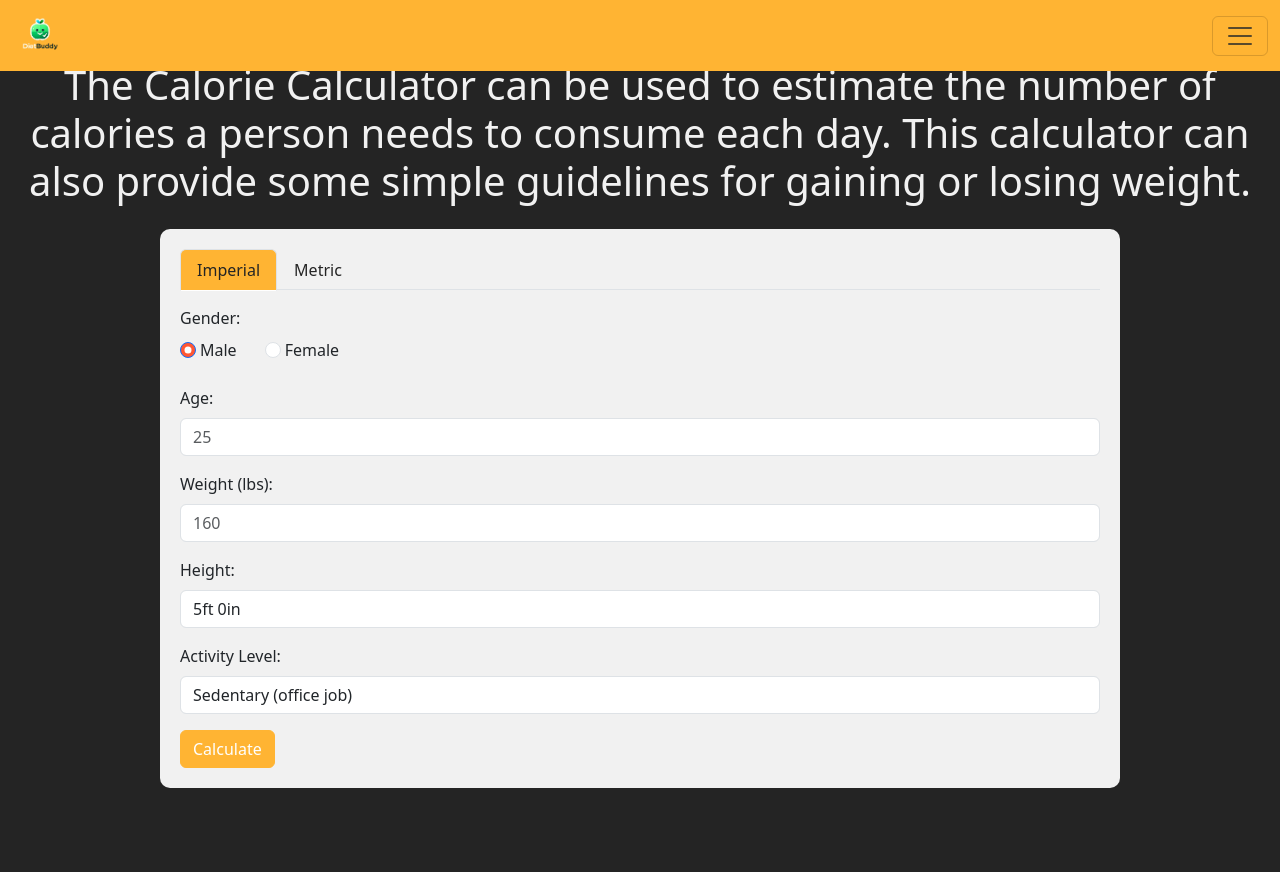
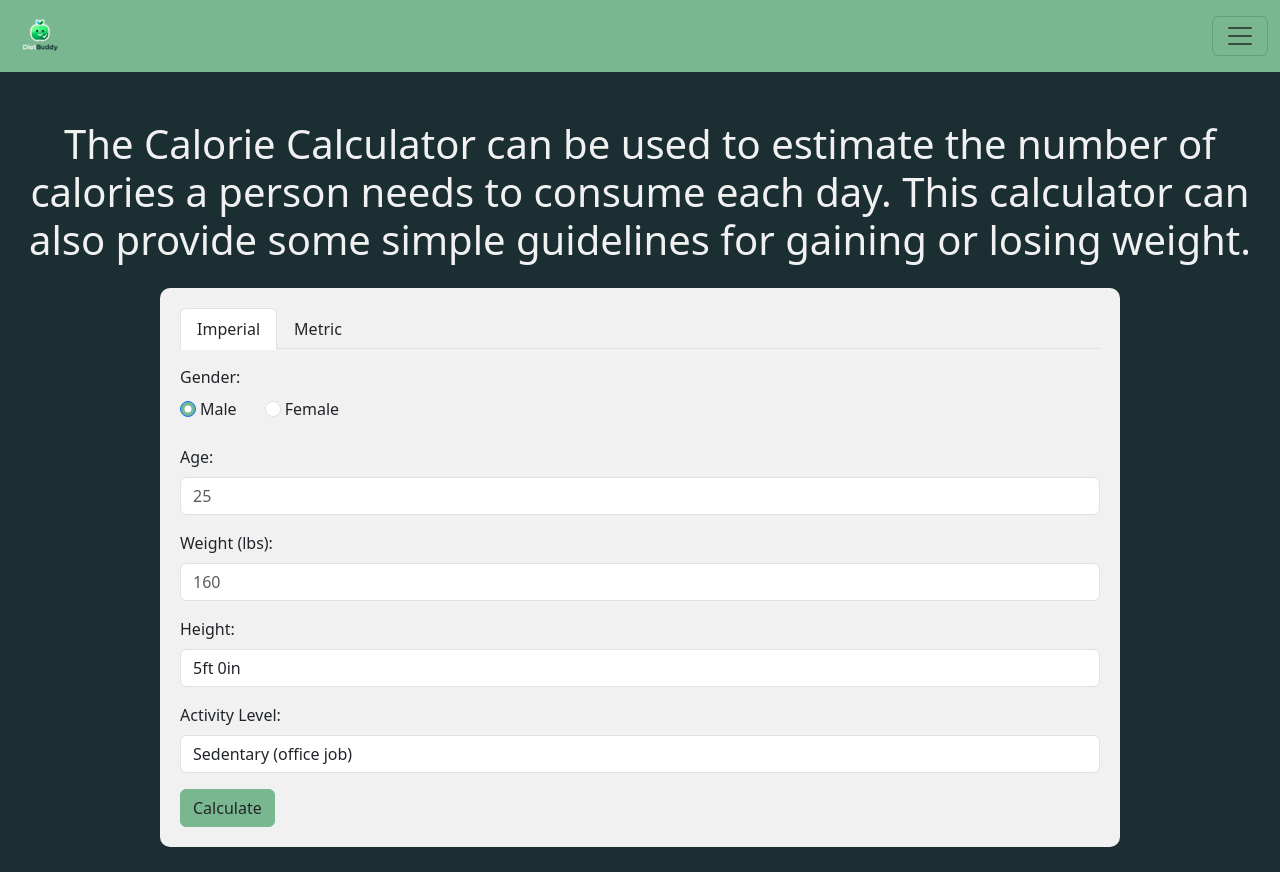
Before and after one commit to jamaine59/1800_202510_BBY10, a plain HTML site: page calculator.html in a window 1280 px wide. Before the commit the page ends 800 px from the top, so only its background shows below. Drawn offline with nearby package versions, Linux system fonts and the light colour scheme.

Commit message:
fixed minor css styles and color scheme

```diff
--- a/calculator.html
+++ b/calculator.html
@@ -19,7 +19,7 @@
 
 <body>
 
-    <nav class="navbar fixed-top">
+    <nav class="navbar">
 
         <div class="container-fluid">
             <a href="./home.html">
@@ -60,7 +60,7 @@
     </nav>
 
     <!-- Calculator Form -->
-    <main class="pt-5">
+    <main class="pt-5 main">
         <h1 class="header">The Calorie Calculator can be used to estimate the number of calories a person needs to consume each day.
             This
             calculator can also provide some simple guidelines for gaining or losing weight.</h1>
@@ -69,11 +69,11 @@
             <!-- Navigation Tabs -->
             <ul class="nav nav-tabs" id="unitTabs" role="tablist">
                 <li class="nav-item">
-                    <button class="nav-link active" id="imperial-tab" data-bs-toggle="tab" data-bs-target="#imperial"
+                    <button class="nav-link form-tab active" id="imperial-tab" data-bs-toggle="tab" data-bs-target="#imperial"
                         type="button" role="tab">Imperial</button>
                 </li>
                 <li class="nav-item">
-                    <button class="nav-link" id="metric-tab" data-bs-toggle="tab" data-bs-target="#metric" type="button"
+                    <button class="nav-link form-tab" id="metric-tab" data-bs-toggle="tab" data-bs-target="#metric" type="button"
                         role="tab">Metric</button>
                 </li>
             </ul>
--- a/styles/calculatorStyles.css
+++ b/styles/calculatorStyles.css
@@ -1,18 +1,34 @@
+* {
+  outline: none;
+}
+
+input:focus,
+button:focus,
+textarea:focus {
+  outline: 2px solid #4caf50;
+}
+
 body {
-  background-color: #242424;
-  height: 100vh;
+  /* height: 100vh; */
   display: flex;
-  justify-content: center;
+  flex-direction: column;
+  justify-content: flex-start;
   align-items: center;
 }
 
 .navbar {
-  background-color: #ffb433;
+  background-color: #79b791;
+  height: 4.5rem;
+  width: 100%;
 }
 
 .header {
   color: #f1f1f1;
   text-align: center;
+}
+
+.main{
+  position: relative;
 }
 
 .container {
@@ -21,20 +37,27 @@ body {
   padding: 20px;
   margin-top: 50px;
   width: 50%;
+  /* height: calc(100vh - 10rem); */
 }
 
 .btn-primary {
-  background-color: #ffb433 !important;
-  border-color: #ffb433 !important;
+  background-color: #79b791 !important;
+  border-color: #79b791 !important;
+  color: #242424;
 }
 .nav-item .active {
-  background-color: #ffb433 !important;
+  /* color: #242424 !important; */
 }
+
+.form-tab .active {
+  background-color: #79b791 !important;
+}
+
 .nav-link {
   color: #242424 !important;
 }
 .form-check-input:checked {
-  background-color: #ff5733 !important;
+  background-color: #79b791 !important;
 }
 
 .table {
--- a/styles/style.css
+++ b/styles/style.css
@@ -1,13 +1,13 @@
 body {
-  height: 100vh;
-  background-color: #2cd543;
+  height: calc(100vh + 4.5rem);
+  background-color: #1B2F33;
   display: flex;
   justify-content: center;
   align-items: center;
 }
 
 .navbar {
-  background-color: #21b034;
+  /* background-color: #21b034; */
 }
 
 .nav__logo {
```
